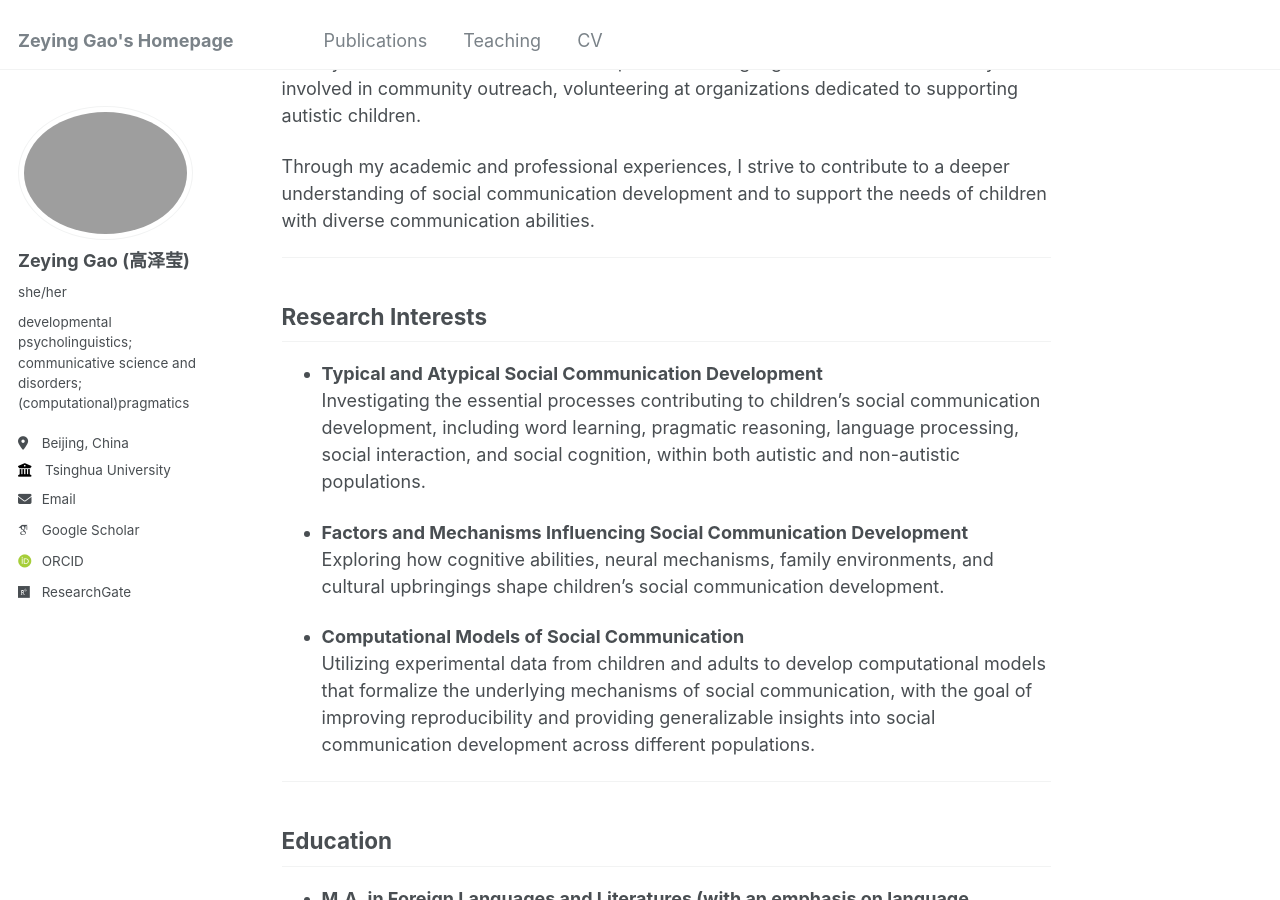
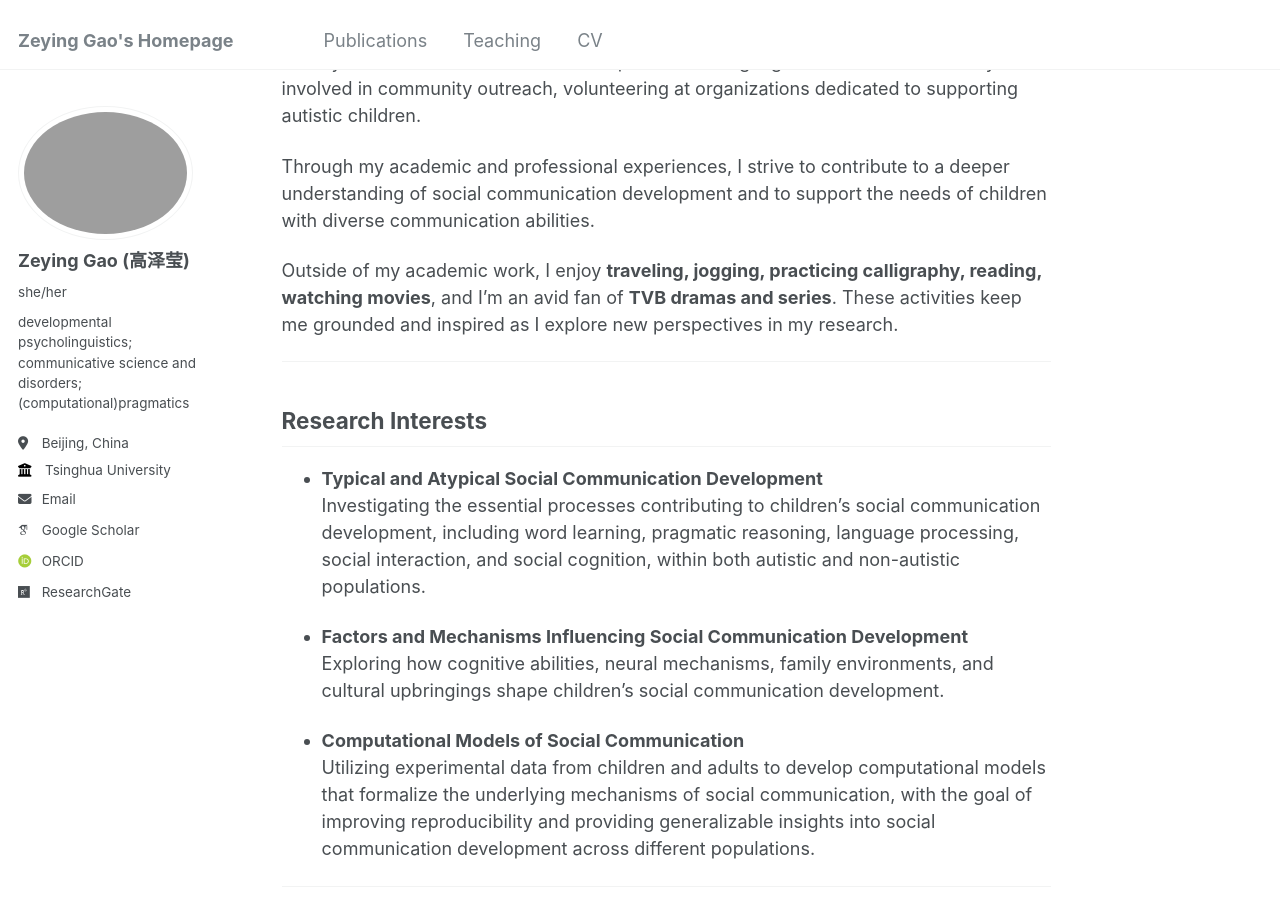
Before and after one commit to ZeyingGAO/zeyinggao.github.io, a Jekyll site: the page built from _pages/about.md, in a window 1280 px wide and 900 px high, scrolled down 605 px. Built offline with Jekyll 4.4.1, drawn with Linux system fonts in a browser that asks for light colours; some web fonts are replaced; part of the change alters nothing that is shown.

Commit message:
Update about.md

```diff
--- a/_pages/about.md
+++ b/_pages/about.md
@@ -17,6 +17,8 @@ My academic journey has been marked by my commitment to **interdisciplinary rese
 In addition to my research, I have experience as a teaching assistant, where I have worked closely with international students to improve their language skills. I am also actively involved in community outreach, volunteering at organizations dedicated to supporting autistic children.
 
 Through my academic and professional experiences, I strive to contribute to a deeper understanding of social communication development and to support the needs of children with diverse communication abilities.
+
+Outside of my academic work, I enjoy **traveling, jogging, practicing calligraphy, reading, watching movies**, and I'm an avid fan of **TVB dramas and series**. These activities keep me grounded and inspired as I explore new perspectives in my research.
 
 ---
 
@@ -60,4 +62,4 @@ _Aug 2018 - Jun 2022_
 - **Data Analysis Tools**: R, SPSS, Python, CLAN, MATLAB, Jupyter Notebook, AntConc
 - **Experimental Tools**: PsychoPy, EEG (EEGLAB, 128-channel EEG recording system)
 
-## [View my full CV here](/cv/)
+## [View my full CV here](https://zeyinggao.github.io//cv/)
```
